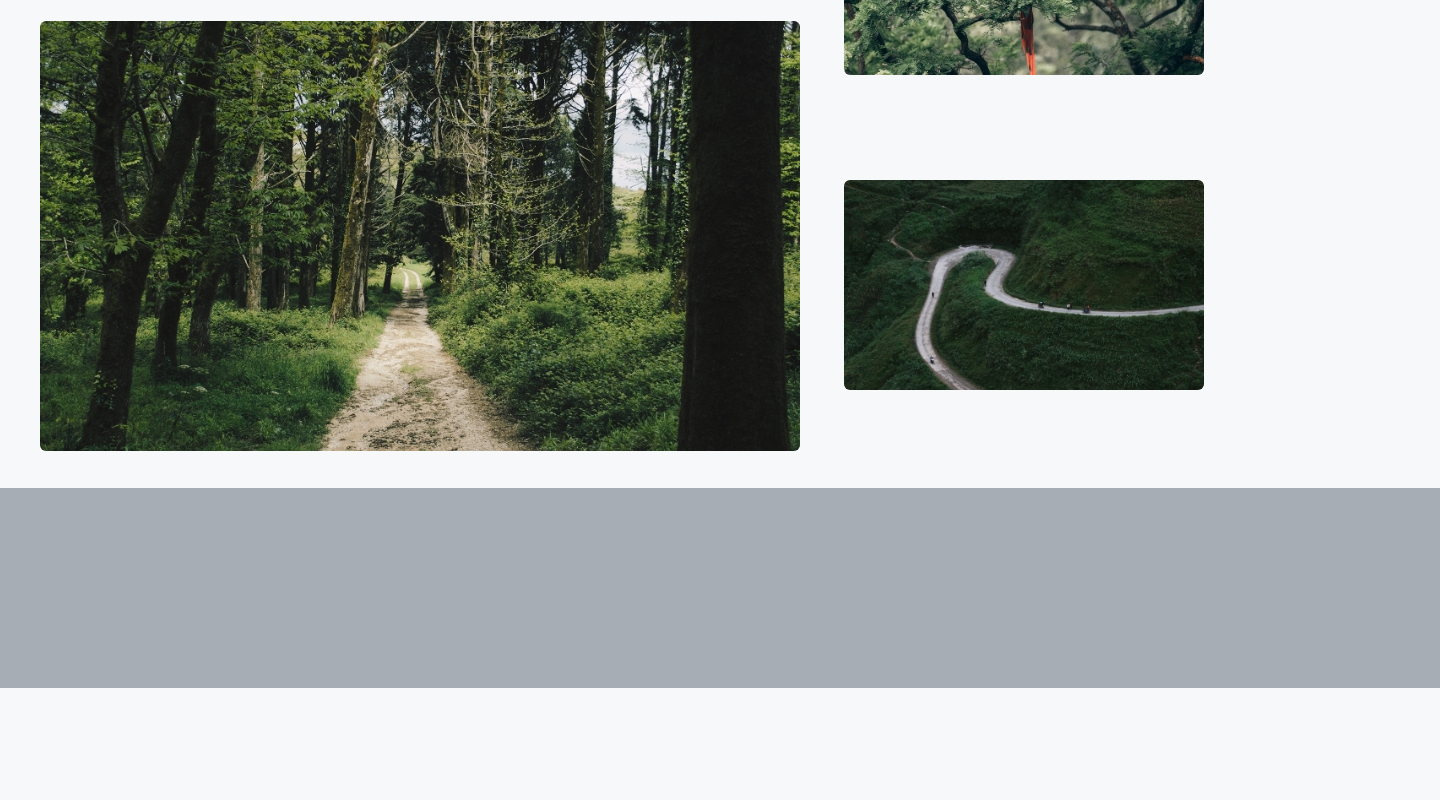
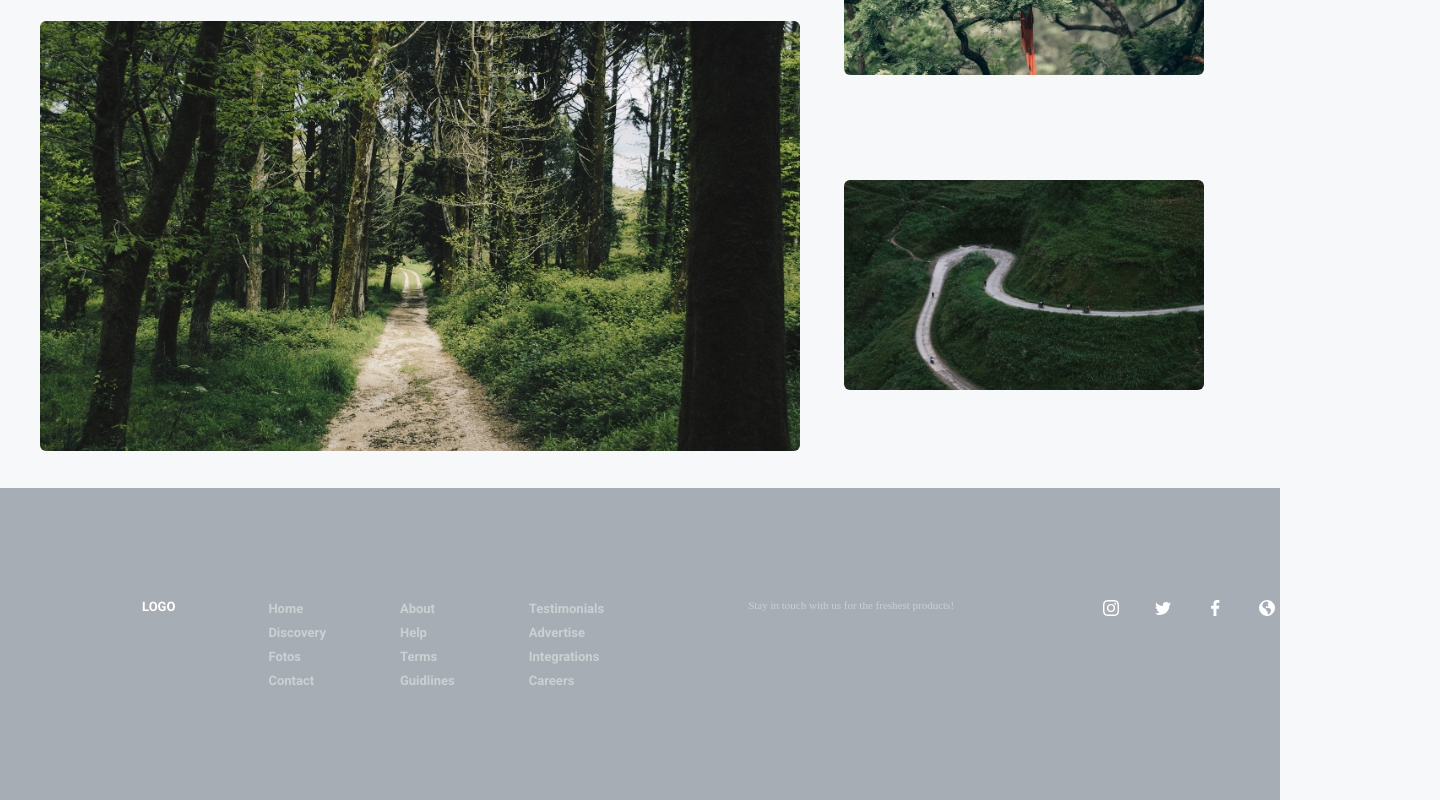
Before and after one commit to iulon/start-homework-day5, a plain HTML site: page index.html in a window 1280 px wide. Shown: the part 1162-1962 px from the top of the page, 1440 px wide, since content can reach past the window. Before the commit the page ends 1857 px from the top, so only its background shows below. Drawn offline with Linux system fonts and the light colour scheme.

Commit message:
end homework 5

```diff
--- a/css/style.css
+++ b/css/style.css
@@ -276,12 +276,70 @@ body{
 /*end section-2*/
 
 /*start footer*/
+.container{
+	width: 1200px;
+	height: 200px;
+	/*margin: 0px auto;*/
+
+}
 .footer{
-	width: 1440px;
-	height: 200px;
-	margin: 0px auto;
-	background-color: #A6ADB4;
+	padding: 56px 142px;
+	background-color:#A6ADB4;
+}
+.row{
+	padding-top: 56px ;
+}
+.footer-ul{
+
+    padding-right: 70px;
+
+	display: inline-block;
+}
+.div-logo{
+	display: inline-block;
+	vertical-align: top;
+	color: white;
+}
+.footer-logo{
+	padding-right: 89px;
+	display: inline-block;
+	vertical-align: top;
+	color: white;
+	font-size: 13px;
+	font-weight: bold;
+	font-family: 'Roboto', sans-serif;
+
+}
+.footer-p{
+	display: inline-block;
+	font-size: 11px;
+	padding-left: 70px;
+	color: #CBD0D3;
+	vertical-align: top;
+}
+.fot-soc{
+	display: inline-block;
+	padding-left: 145px;
+	vertical-align: top;
+
+}
+.social{
+	display: inline-block;
+    padding-right: 32px;
+
+}
+.ul-li{
+	color: #CBD0D3;
+	padding-bottom: 8px;
+	font-size: 13px;
+	font-weight: bold;
+	font-family: 'Roboto', sans-serif;
+}
+.div-li{
+	padding-bottom: 8px;
 }
 
 
+
+
 /*end footer*/
--- a/index.html
+++ b/index.html
@@ -103,6 +103,46 @@
 
         <!-- start footer -->
         <footer class="footer">
+            <div class="container">
+                <div class="row">
+                    <div class="div-logo"><a href="#" class="footer-logo">LOGO</a></div>
+
+                    <div class="footer-ul">
+
+                        <ul>
+                            <li class="div-li"><a href="#" class="ul-li">Home</a></li>
+                            <li class="div-li"><a href="#" class="ul-li">Discovery</a></li>
+                            <li class="div-li"><a href="#" class="ul-li">Fotos</a></li>
+                            <li class="div-li"><a href="#" class="ul-li">Contact</a></li>
+                        </ul>
+                    </div>
+                    <div class="footer-ul">
+                        <ul>
+                            <li class="div-li"><a href="#" class="ul-li">About</a></li>
+                            <li class="div-li"><a href="#" class="ul-li">Help</a></li>
+                            <li class="div-li"><a href="#" class="ul-li">Terms</a></li>
+                            <li class="div-li"><a href="#" class="ul-li">Guidlines</a></li>
+                        </ul>
+                    </div>
+                    <div class="footer-ul">
+                        <ul>
+                            <li class="div-li"><a href="#" class="ul-li">Testimonials</a></li>
+                            <li class="div-li"><a href="#" class="ul-li">Advertise</a></li>
+                            <li class="div-li"><a href="#" class="ul-li">Integrations</a></li>
+                            <li class="div-li"><a href="#" class="ul-li">Careers</a></li>
+                        </ul>
+                    </div>
+                    <p class="footer-p">
+                    Stay in touch with us for the freshest products!
+                    </p>
+                    <div class="fot-soc">
+                        <img src="images/instagram.svg" class="social" alt="instagram">
+                        <img src="images/twitter.svg" class="social" alt="twitter">
+                        <img src="images/facebook.svg" class="social" alt="fb">
+                        <img src="images/web.svg"  class="social"alt="web">
+                    </div>
+                </div>
+            </div>
 
         </footer>
 
```
Also changed, not shown: images/LOGO.png (deleted), images/facebook.svg (added), images/instagram.svg (added), images/twitter.svg (added), images/web.svg (added).
